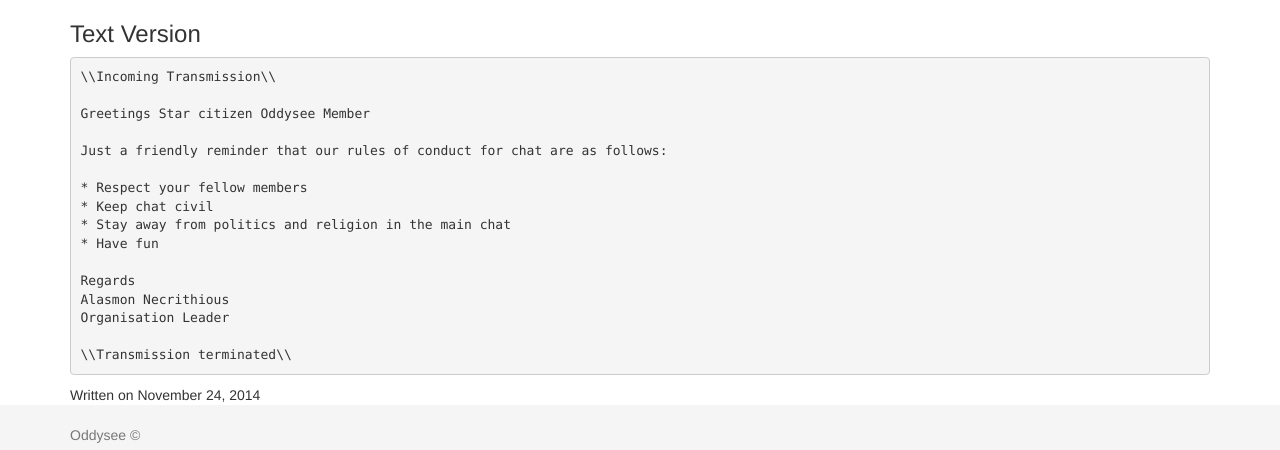
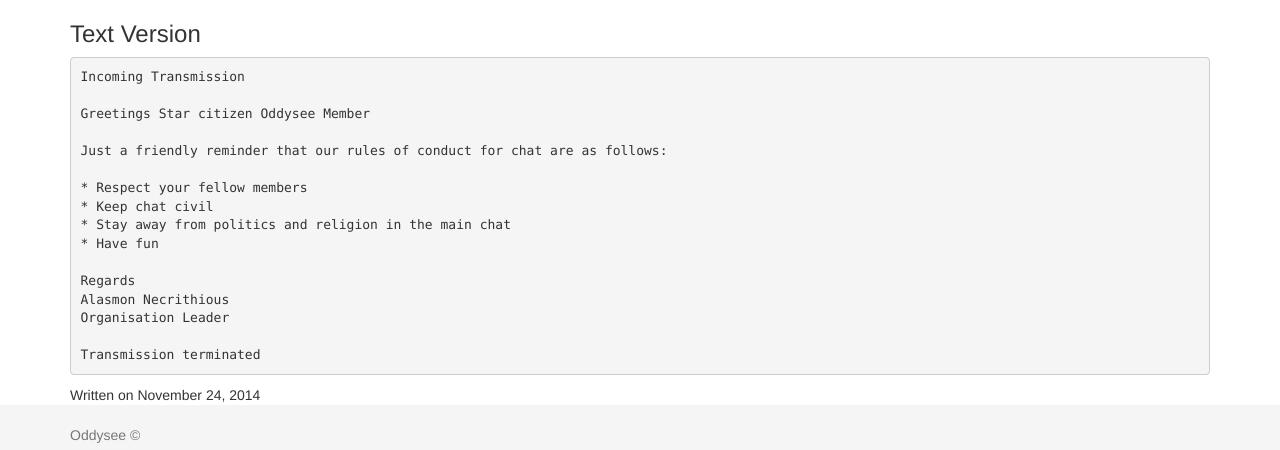
Before and after one commit to OddyseeGamers/oddysee, a Jekyll site: the page built from _posts/2014-11-24-chat-rules.md, in a window 1280 px wide and 960 px high, cut to the strip 495-945 px from the top of the window. Built offline with Jekyll 4.4.1, drawn with Linux system fonts in a browser that asks for light colours; nearby versions of some CDN libraries.

````diff
--- a/_posts/2014-11-24-chat-rules.md
+++ b/_posts/2014-11-24-chat-rules.md
@@ -9,7 +9,7 @@ title: Chat rules
 ### Text Version
 
 ```
-\\Incoming Transmission\\
+Incoming Transmission
 
 Greetings Star citizen Oddysee Member
 
@@ -24,5 +24,5 @@ Regards
 Alasmon Necrithious
 Organisation Leader
 
-\\Transmission terminated\\
+Transmission terminated
 ```
````
